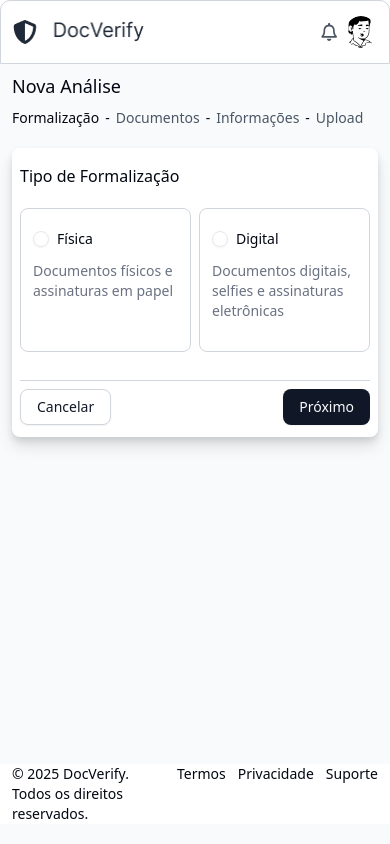
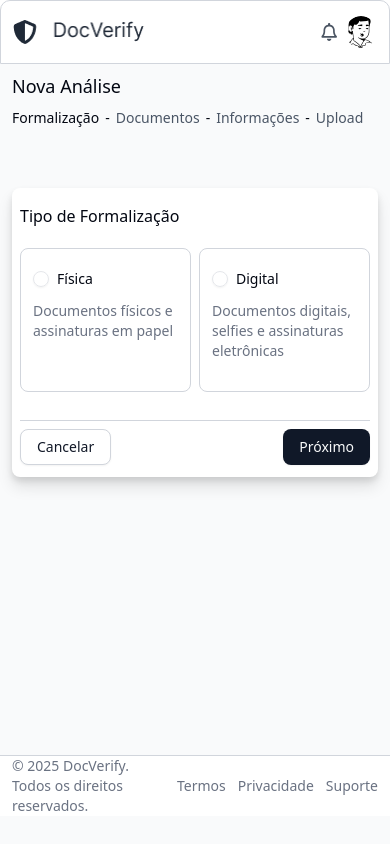
Before and after one commit to inovacao-serur/serur-validacao-laudo, a Next.js app: page /pages/analise in a window 390 px wide. Built offline with nearby package versions, Linux system fonts and the light colour scheme.

Commit message:
style: responsivando tela de analise parte 1

```diff
--- a/src/app/pages/analise/page.js
+++ b/src/app/pages/analise/page.js
@@ -47,11 +47,12 @@ export default function Analise() {
                     </div>
                 </div>
 
-                <div className="bg-white mt-5 px-2 pt-4 rounded-md" style={{ boxShadow: '0px 4px 6px 0px rgba(0, 0, 0, 0.10), 0px 10px 15px 0px rgba(0, 0, 0, 0.10)' }}>
+                <div className="bg-white mt-8 px-2 pt-4 rounded-md xs:mt-15"
+                style={{ boxShadow: '0px 4px 6px 0px rgba(0, 0, 0, 0.10), 0px 10px 15px 0px rgba(0, 0, 0, 0.10)' }}>
                     <h2>Tipo de Formalização</h2>
 
                     <div className="flex justify-between items-center gap-2 mt-5">
-                        <div className="border-1 border-gray-300 w-full rounded-md h-36">
+                        <div className="border-1 border-gray-300 w-full rounded-md h-36 lg:h-29">
 
                             <div className="flex items-center mt-5 mb-3 ml-3">
                                 <Checkbox id="terms" className="rounded-md" />
@@ -66,7 +67,7 @@ export default function Analise() {
 
                         </div>
 
-                        <div className="border-1 border-gray-300 w-full rounded-md h-36">
+                        <div className="border-1 border-gray-300 w-full rounded-md h-36 lg:h-29">
 
                             <div className="flex items-center mt-5 mb-3 ml-3">
                                 <Checkbox id="terms" className="rounded-md" />
@@ -89,7 +90,8 @@ export default function Analise() {
                 </div>
                 <div className="flex-1" />
 
-                <div className="w-screen -mx-3 mb-5 bg-white flex px-3 text-sm justify-between gap-2 lg:-mx-20">
+                <footer className="w-screen -mx-3 mb-7 bg-white flex px-3 text-sm justify-between gap-2 text-gray-500 border-t-1 border-t-gray-300
+                xz:h-18 items-center lg:-mx-20 lg:px-20 lg:mb-15">
                     <p>© 2025 DocVerify. Todos os direitos reservados.</p>
 
                     <ul className="xs:flex gap-3">
@@ -97,7 +99,7 @@ export default function Analise() {
                         <li>Privacidade</li>
                         <li>Suporte</li>
                     </ul>
-                </div>
+                </footer>
 
             </section>
         </>
```
